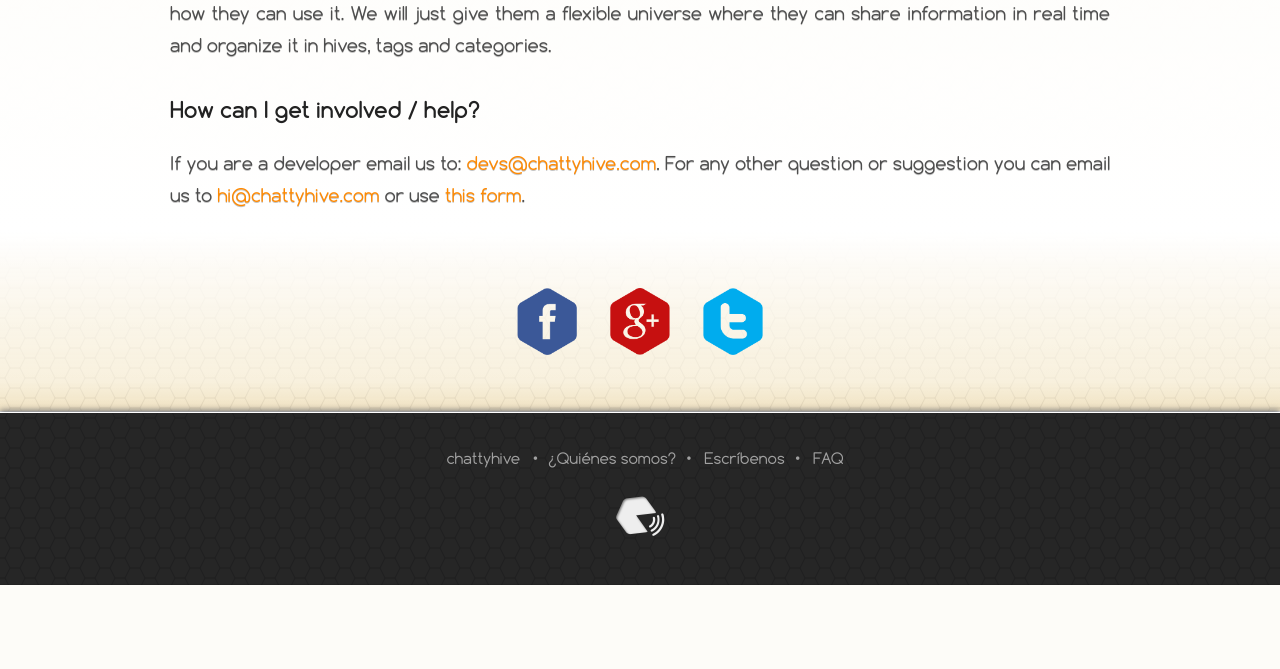
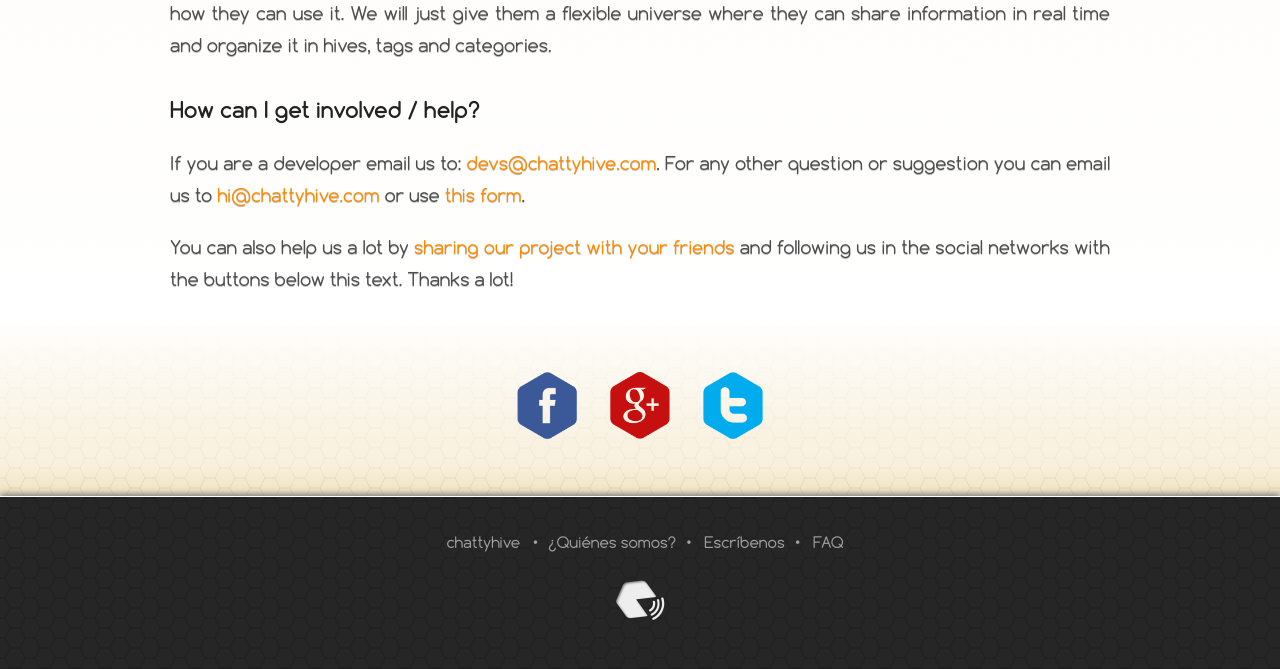
Before and after one commit to bharathi26/chattyhive-launch, a Django app: page /faq_english in a window 1280 px wide. Shown: the part 1572-2241 px from the top of the page. Before the commit the page ends 2157 px from the top, so only its background shows below. Run offline with Django 3.2, Linux system fonts and the light colour scheme; parts of the project's set-up code (start-up, migrations or seed data) failed here and were passed over; some libraries are stand-ins or nearby versions.

Commit message:
adding more text to english faq

```diff
--- a/templates/faq_english.html
+++ b/templates/faq_english.html
@@ -132,6 +132,7 @@
       <div class="w-row slogan_y_boton">
         <div class="w-col faq_questions">
 		  <p class="parrafo_quienes-somos">If you are a developer email us to: <a href="mailto:devs@chattyhive.com">devs@chattyhive.com</a>. For any other question or suggestion you can email us to <a href="mailto:hi@chattyhive.com">hi@chattyhive.com</a> or use <a href="about#escribenos">this form</a>.</p>
+          <p class="parrafo_quienes-somos">You can also help us a lot by <a href="/#social-section">sharing our project with your friends</a> and following us in the social networks with the buttons below this text. Thanks a lot!</p>
         </div>
       </div>
     </div>
```
